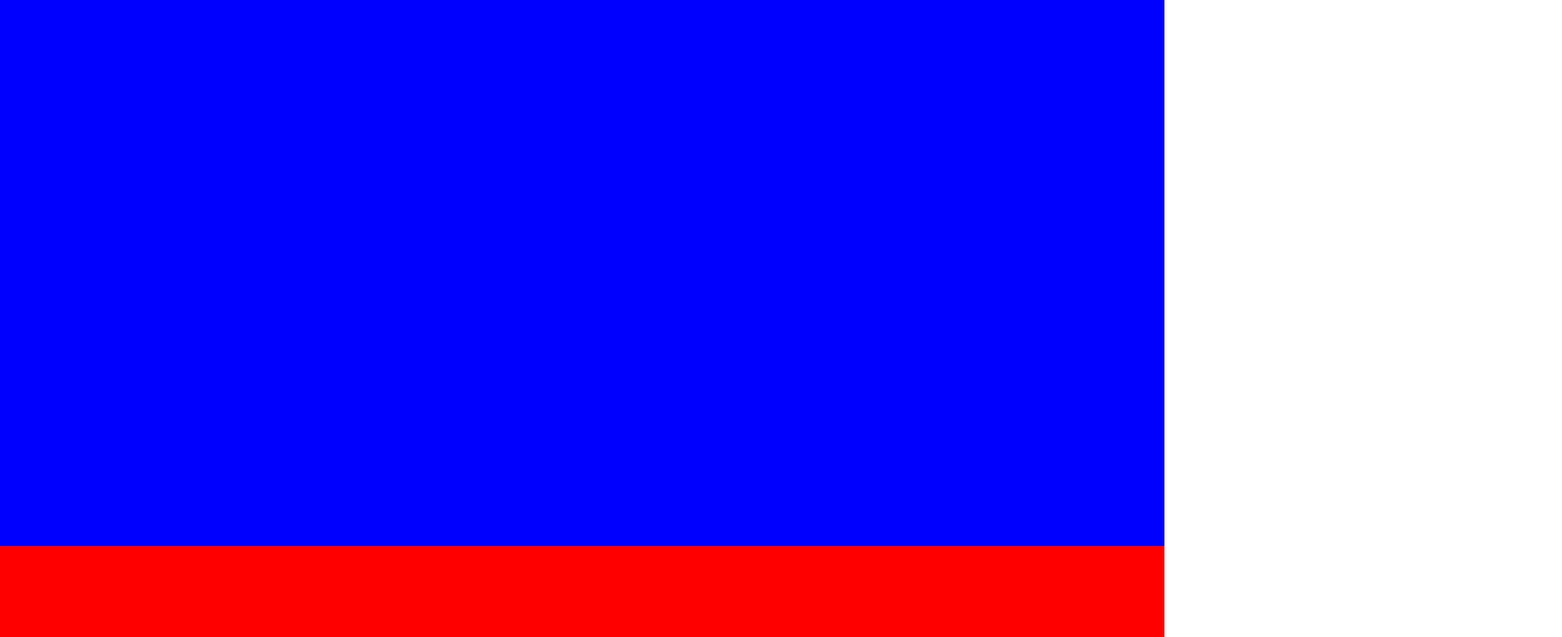
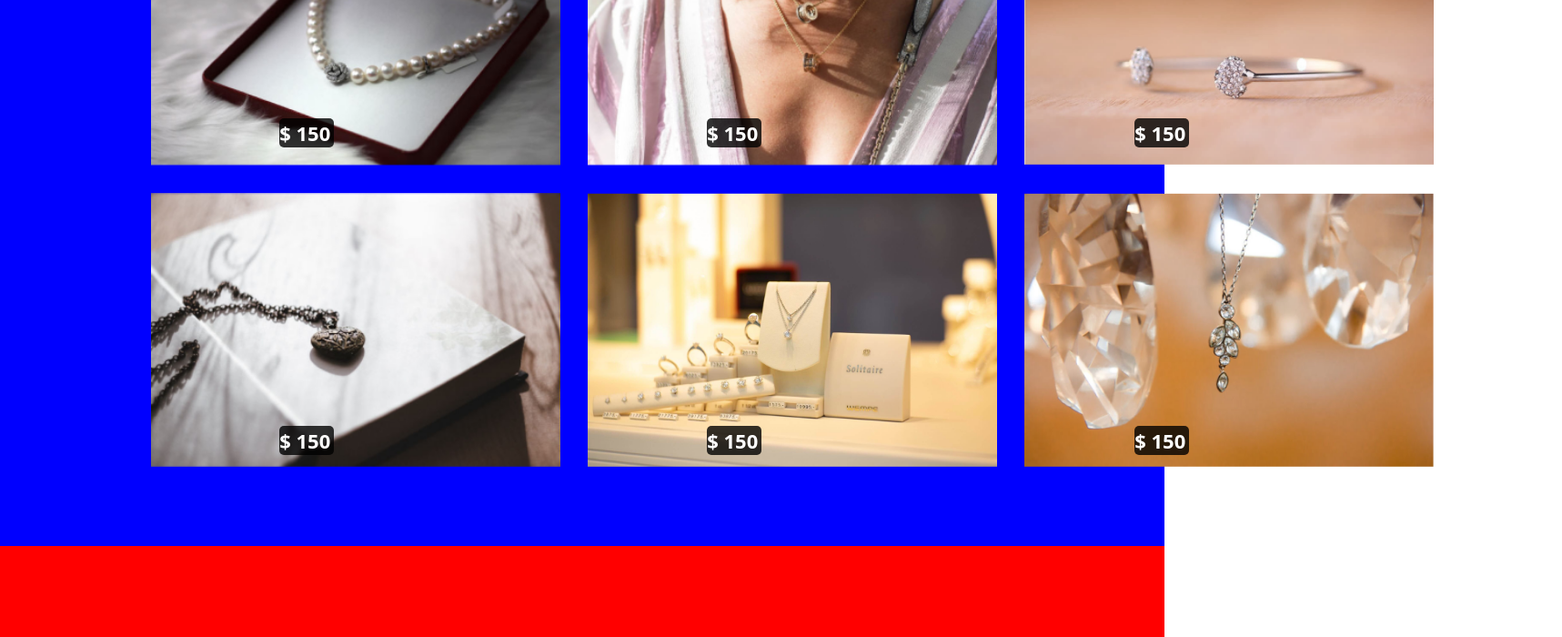
Before and after one commit to eu-waliston/Luxury-M4, a React (Create React App) app: page / in a window 1280 px wide. Shown: the part 1800-2500 px from the top of the page at 91% size, 1717 px wide, since content can reach past the window. Built offline with nearby package versions, Linux system fonts and the light colour scheme.

Commit message:
Luxury App Collection

```diff
--- a/src/components/Collection.js
+++ b/src/components/Collection.js
@@ -4,15 +4,62 @@ import styled from "styled-components";
 const Collection = () => {
     return (
         <COLLENCTION__SECTION id="collection">
-
+            <GRID__PRICES>
+                <p>$ 150</p>
+                <p>$ 150</p>
+                <p>$ 150</p>
+                <p>$ 150</p>
+                <p>$ 150</p>
+                <p>$ 150</p>
+            </GRID__PRICES>
+            <GRID_IMAGES>
+                <img className="img__size" src={require("./images/perola-gran.png")} alt="grid joias" />
+                <img className="img__size" src={require("./images/w.med.png")} alt="grid joias" />
+                <img className="img__size" src={require("./images/joia-gran.png")} alt="grid joias" />
+                <img className="img__size" src={require("./images/h-gran.png")} alt="grid joias" />
+                <img className="img__size" src={require("./images/store.jpg.png")} alt="grid joias" />
+                <img className="img__size" src={require("./images/nick-gran.png")} alt="grid joias" />
+            </GRID_IMAGES>
         </COLLENCTION__SECTION>
     )
 }
-const COLLENCTION__SECTION = styled.div `
+const COLLENCTION__SECTION = styled.div`
     width: 100%;
     height: 100vh;
     position: relative;
     background-color:blue;
 `
+const GRID_IMAGES = styled.div`
+    display: grid;
+    grid-template-columns: repeat(3, 450px);
+    position: relative;
+    margin-left: 13%;
+    top: 80px;
+    gap: 30px;
+
+    .img__size {
+        width: 450px;
+    }
+`
+
+const GRID__PRICES = styled.div`
+    z-index: 9999;
+    display: grid;
+    grid-template-columns: repeat(3, 470px);
+    position: absolute;
+    color: #fff;
+    font-size: 22px;
+    font-weight: bold;
+    row-gap: 290px;
+    top: 330px;
+    margin-left: 24%;
+
+    p {
+        background-color: rgba(0,0,0, 0.80);
+        width: 60px;
+        height: 32px;
+        border-radius: 5px;
+    }
+`
 
 export default Collection;
```
